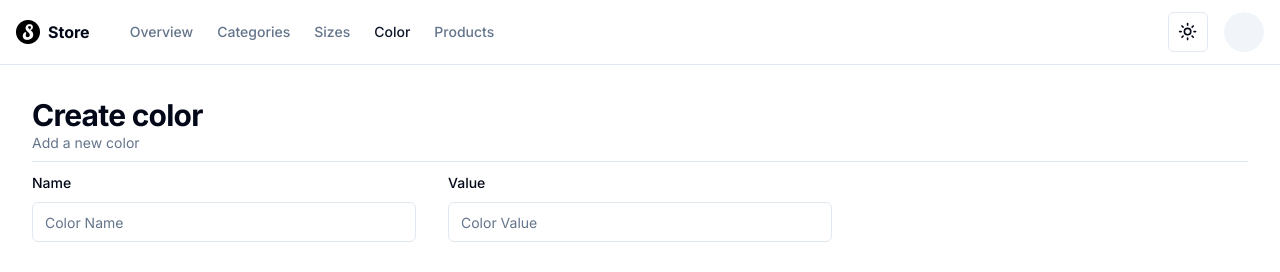
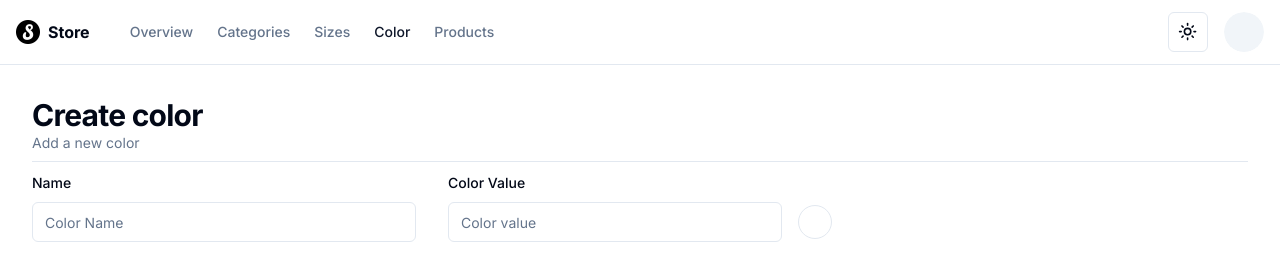
Before and after one commit to schndra/next-store-admin, a Next.js app: page /admin/colors/1 in a window 1280 px wide. Shown: the top 272 px of the page. Built offline with nearby package versions, Linux system fonts and the light colour scheme; no server answers; the database is empty.

Commit message:
feat: complete color page

```diff
--- a/app/admin/colors/_components/columns.tsx
+++ b/app/admin/colors/_components/columns.tsx
@@ -23,6 +23,15 @@ export const columns: ColumnDef<ColorColumn>[] = [
   {
     accessorKey: "value",
     header: "Value",
+    cell: ({ row }) => (
+      <div className="flex items-center gap-x-2">
+        {row.original.value}
+        <div
+          className="h-6 w-6 rounded-full border"
+          style={{ backgroundColor: row.original.value }}
+        />
+      </div>
+    ),
   },
 
   // {
--- a/app/admin/colors/_components/create-color-form.tsx
+++ b/app/admin/colors/_components/create-color-form.tsx
@@ -4,7 +4,7 @@ import { useMutation, useQuery, useQueryClient } from "@tanstack/react-query";
 import Heading from "@/app/admin/_components/heading";
 import { useRouter } from "next/navigation";
 import { Separator } from "@/components/ui/separator";
-import { Form } from "@/components/ui/form";
+import { Form, FormControl, FormField, FormItem, FormLabel, FormMessage } from "@/components/ui/form";
 import { useForm } from "react-hook-form";
 import { zodResolver } from "@hookform/resolvers/zod";
 import {
@@ -19,6 +19,7 @@ import {
   updateColorAction,
 } from "@/app/admin/_actions/color-action";
 import DeleteColorBtn from "@/app/admin/colors/_components/delete-color-btn";
+import { Input } from "@/components/ui/input";
 
 function ColorForm({ colorId }: { colorId: string }) {
   const queryClient = useQueryClient();
@@ -86,11 +87,33 @@ function ColorForm({ colorId }: { colorId: string }) {
               placeholder="Color Name"
               labelText="Name"
             />
-            <CustomFormField
+            {/* <CustomFormField
               control={form.control}
               name="value"
               placeholder="Color Value"
               labelText="Value"
+            /> */}
+            <FormField
+              control={form.control}
+              name="value"
+              render={({ field }) => (
+                <FormItem>
+                  <FormLabel>Color Value</FormLabel>
+                  <FormControl>
+                    <div className="flex items-center gap-x-4">
+                      <Input
+                        placeholder="Color value"
+                        {...field}
+                      />
+                      <div
+                        className="border p-4 rounded-full"
+                        style={{ backgroundColor: field.value }}
+                      />
+                    </div>
+                  </FormControl>
+                  <FormMessage />
+                </FormItem>
+              )}
             />
           </div>
           <Button className="ml-auto" type="submit" disabled={isPending}>
```
